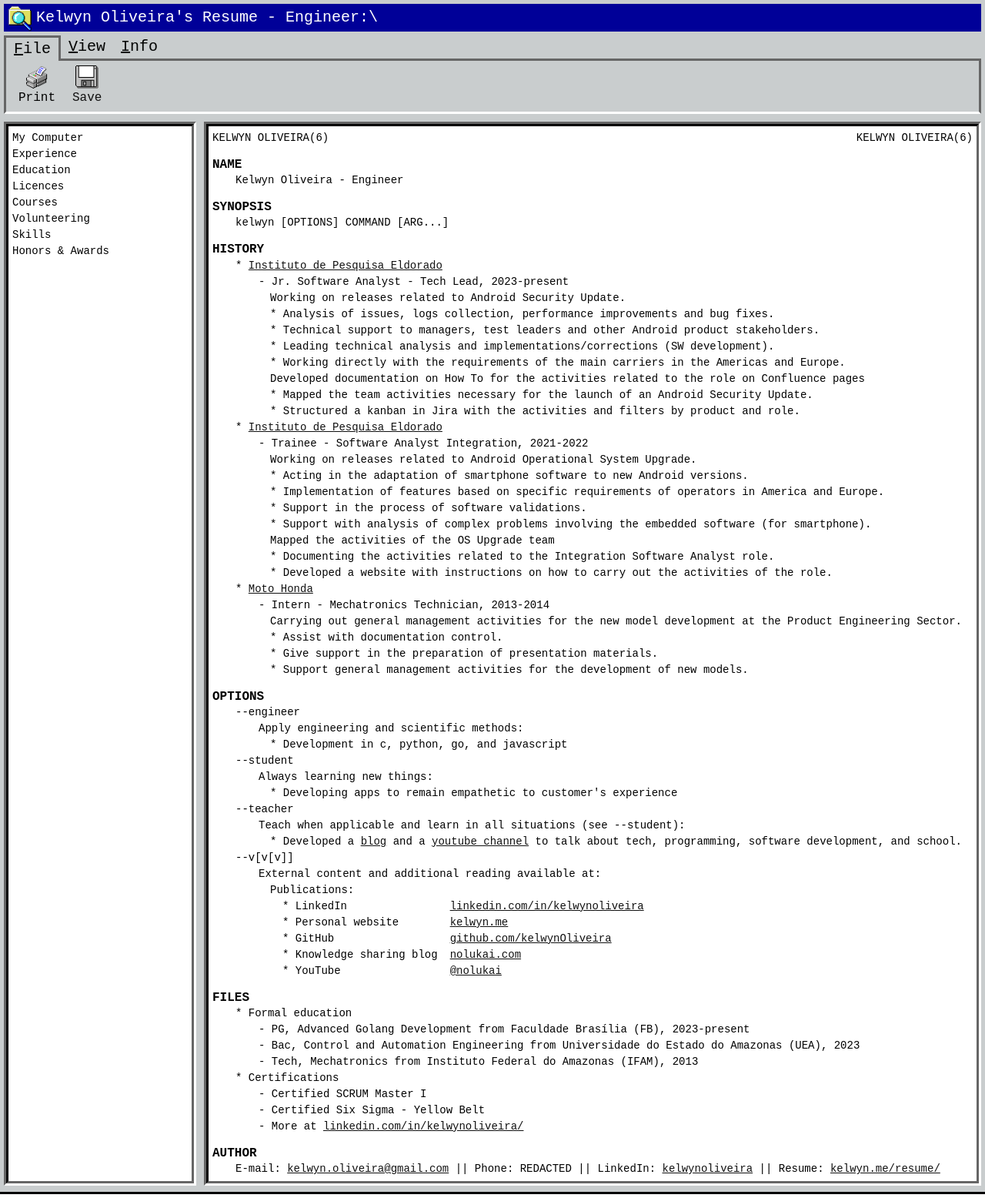
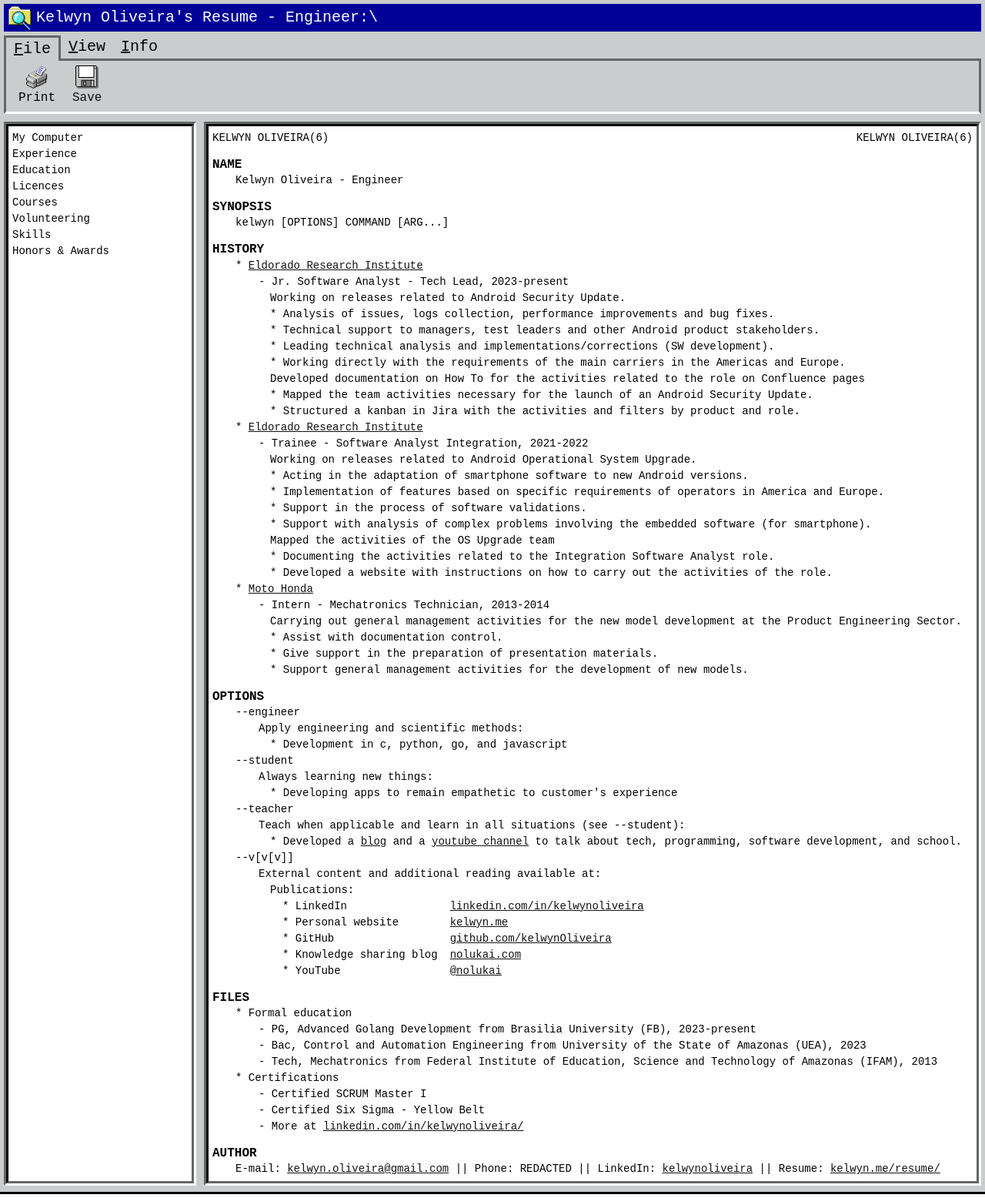
Before and after one commit to kelwynOliveira/jekyll_test, a Jekyll site: the page built from pages/resume.html, in a window 1280 px wide. Shown: the whole page at 77% size. Built offline with Jekyll 4.4.1, drawn with Linux system fonts in a browser that asks for light colours.

Commit message:
Some corrections

```diff
--- a/_includes/curriculum/c-files.html
+++ b/_includes/curriculum/c-files.html
@@ -3,9 +3,9 @@
   * Formal education
 </p>
 <p class="doublesubtext">
-  - PG, Advanced Golang Development from Faculdade Brasília (FB), 2023-present <br>
-  - Bac, Control and Automation Engineering from Universidade do Estado do Amazonas (UEA), 2023<br>
-  - Tech, Mechatronics from Instituto Federal do Amazonas (IFAM), 2013<br>
+  - PG, Advanced Golang Development from Brasilia University (FB), 2023-present <br>
+  - Bac, Control and Automation Engineering from University of the State of Amazonas (UEA), 2023<br>
+  - Tech, Mechatronics from Federal Institute of Education, Science and Technology of Amazonas (IFAM), 2013<br>
 </p>
 <p></p>
 <p class="subtext bottomcut">
--- a/_includes/curriculum/c-history.html
+++ b/_includes/curriculum/c-history.html
@@ -1,7 +1,7 @@
 <section class="section history">
   <h2 class="title">HISTORY</h2>
   <p class="subtext bottomcut">
-    * <a href="https://www.eldorado.org.br/">Instituto de Pesquisa Eldorado</a>
+    * <a href="https://www.eldorado.org.br/">Eldorado Research Institute</a>
   </p>
   <p class="doublesubtext">
     - Jr. Software Analyst - Tech Lead, 2023-present
@@ -17,7 +17,7 @@
     * Structured a kanban in Jira with the activities and filters by product and role.
   </p>
   <p class="subtext bottomcut">
-    * <a href="https://www.eldorado.org.br/">Instituto de Pesquisa Eldorado</a>
+    * <a href="https://www.eldorado.org.br/">Eldorado Research Institute</a>
   </p>
   <p class="doublesubtext">
     - Trainee - Software Analyst Integration, 2021-2022
```
